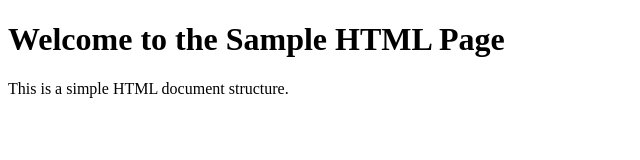
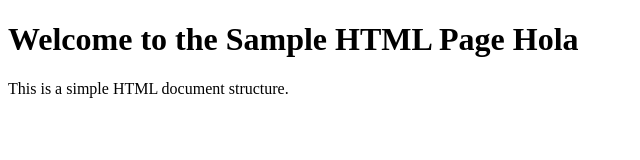
Before and after one commit to VictorZavalaa/Tienda, a plain HTML site: page index.html in a window 1280 px wide. Shown: the whole page, without its empty margins (0-640 px from the left). Drawn offline with Linux system fonts and the light colour scheme.

Commit message:
Segunda subida

```diff
--- a/index.html
+++ b/index.html
@@ -8,7 +8,7 @@
 </head>
 
 <body>
-    <h1>Welcome to the Sample HTML Page</h1>
+    <h1>Welcome to the Sample HTML Page Hola</h1>
     <p>This is a simple HTML document structure.</p>
 </body>
 
```
Also changed, not shown: README.md.
